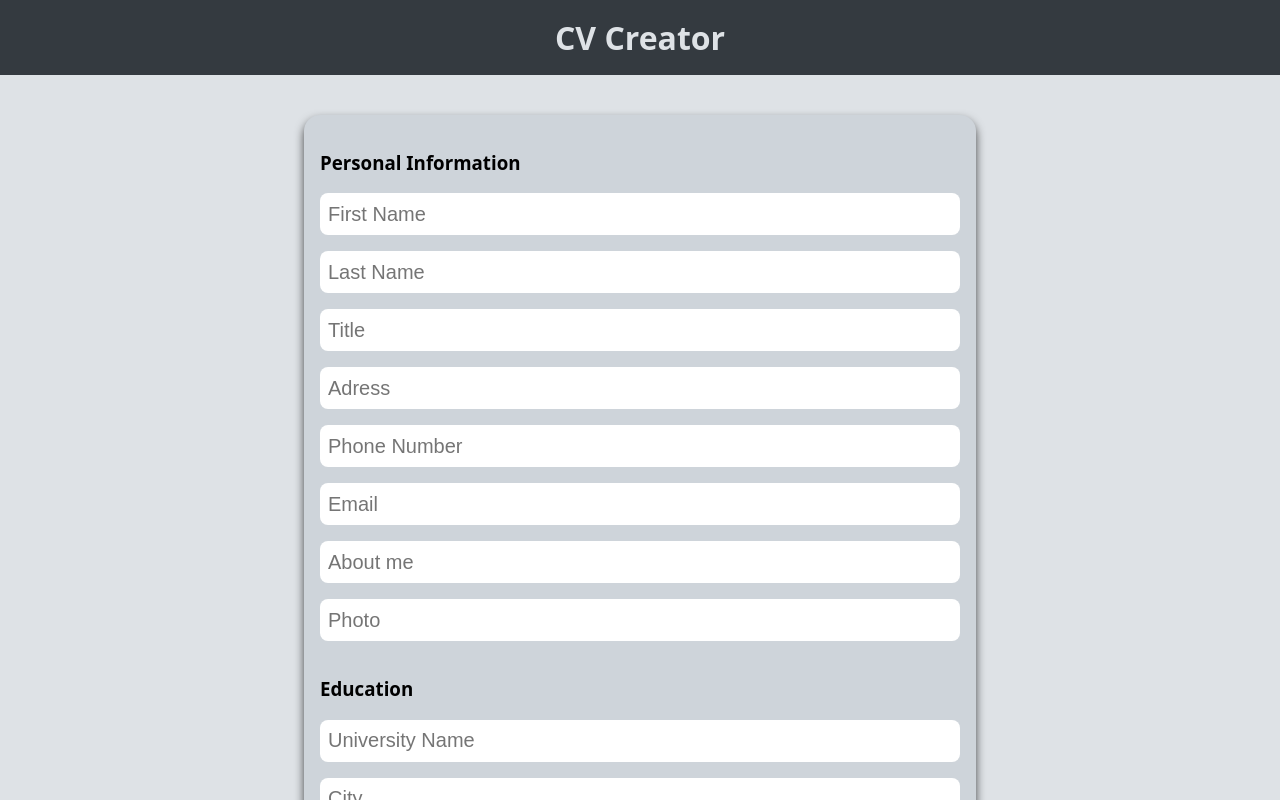
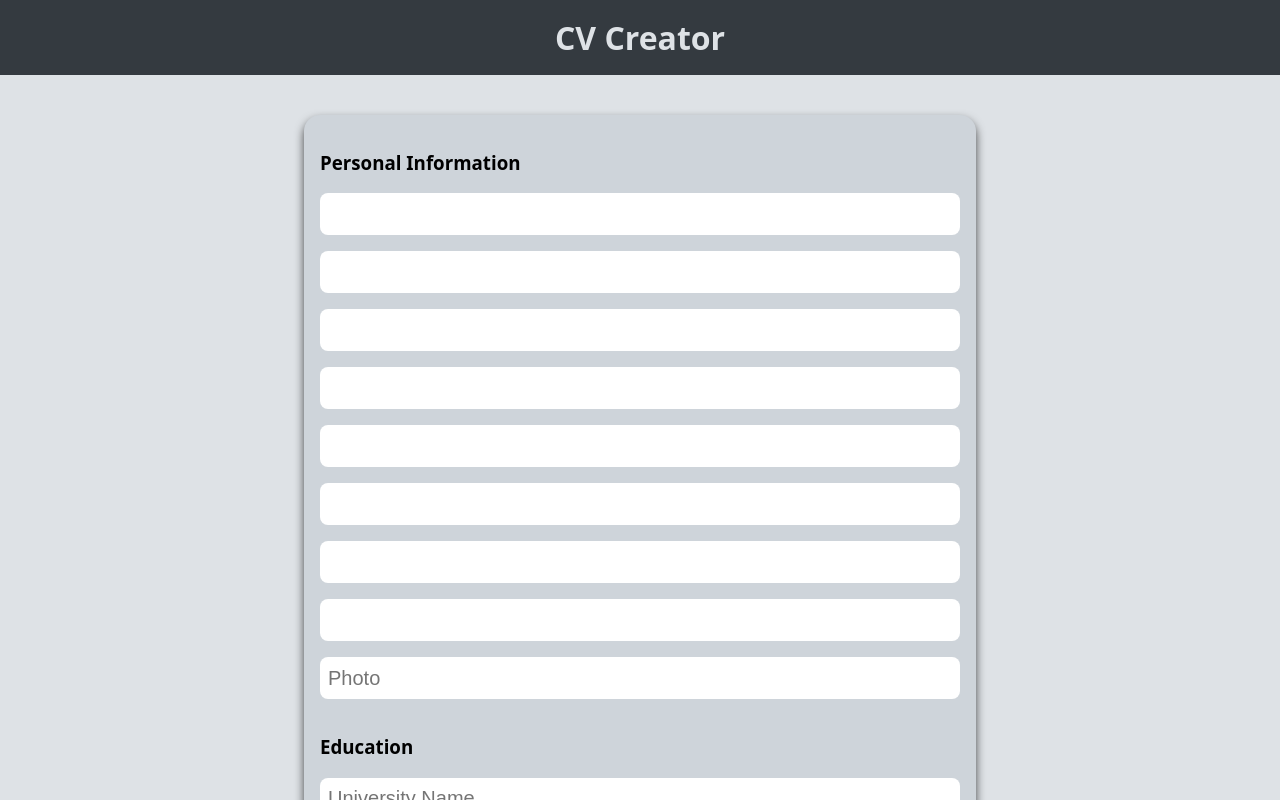
Before and after one commit to dariojularic/CV-creator-react, a React (Vite) app: page / in a window 1280 px wide. Shown: the top 800 px of the page. Built offline with nearby package versions, Linux system fonts and the light colour scheme.

Commit message:
Refactor code

```diff
--- a/src/PersonalInformation.jsx
+++ b/src/PersonalInformation.jsx
@@ -14,11 +14,11 @@ function PersonalInformation(props) {
         const key = Object.keys(field);
         return (
           <Input
-            key={field[key].meta.name}
-            type={field[key].meta.type}
-            placeholder={field[key].meta.placeholder}
-            name={field[key].meta.name}
-            handleChange={handleChange}
+          // key={field[key].meta.name}
+          // type={field[key].meta.type}
+          // placeholder={field[key].meta.placeholder}
+          // name={field[key].meta.name}
+          // handleChange={handleChange}
           />
         );
       })}
```
